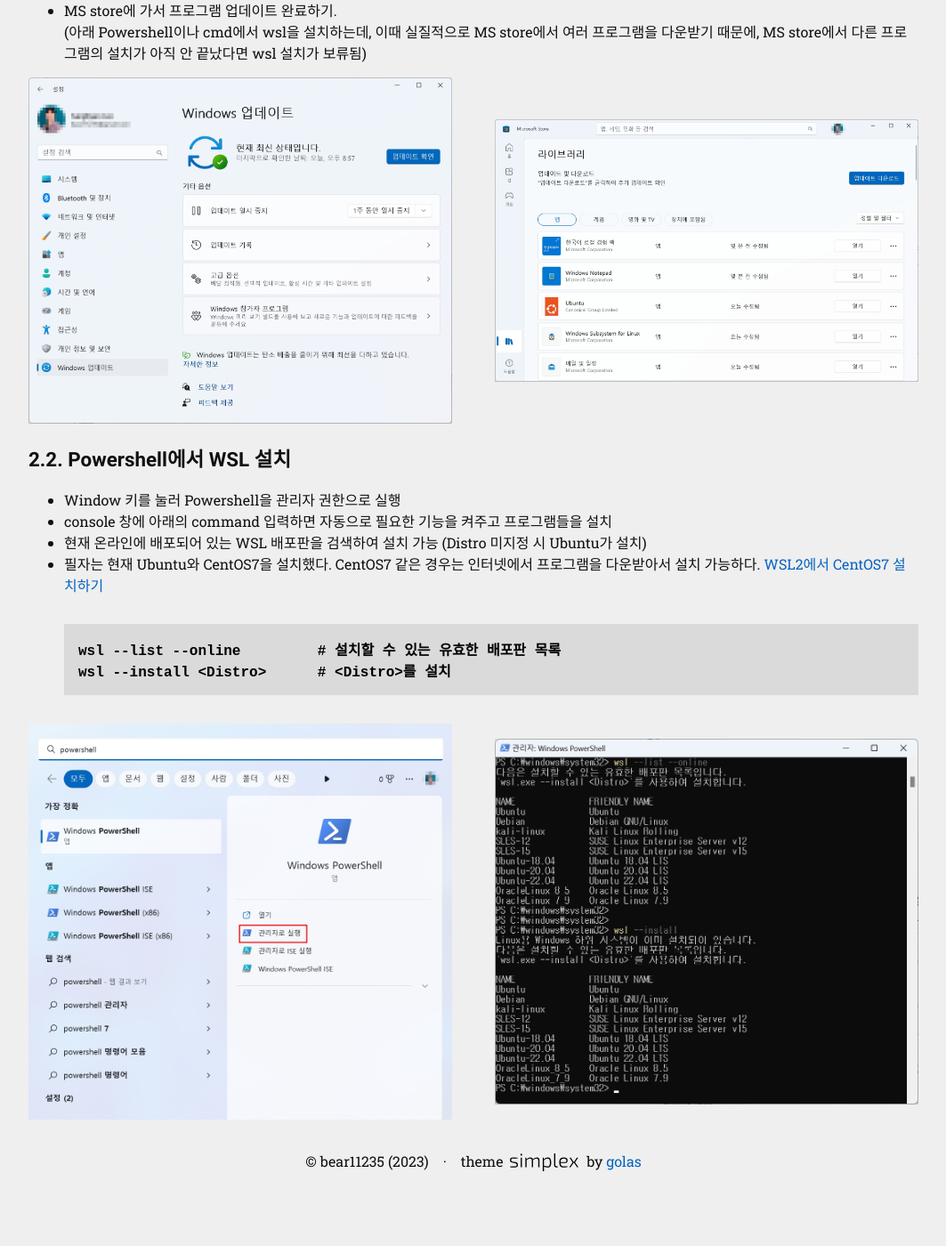
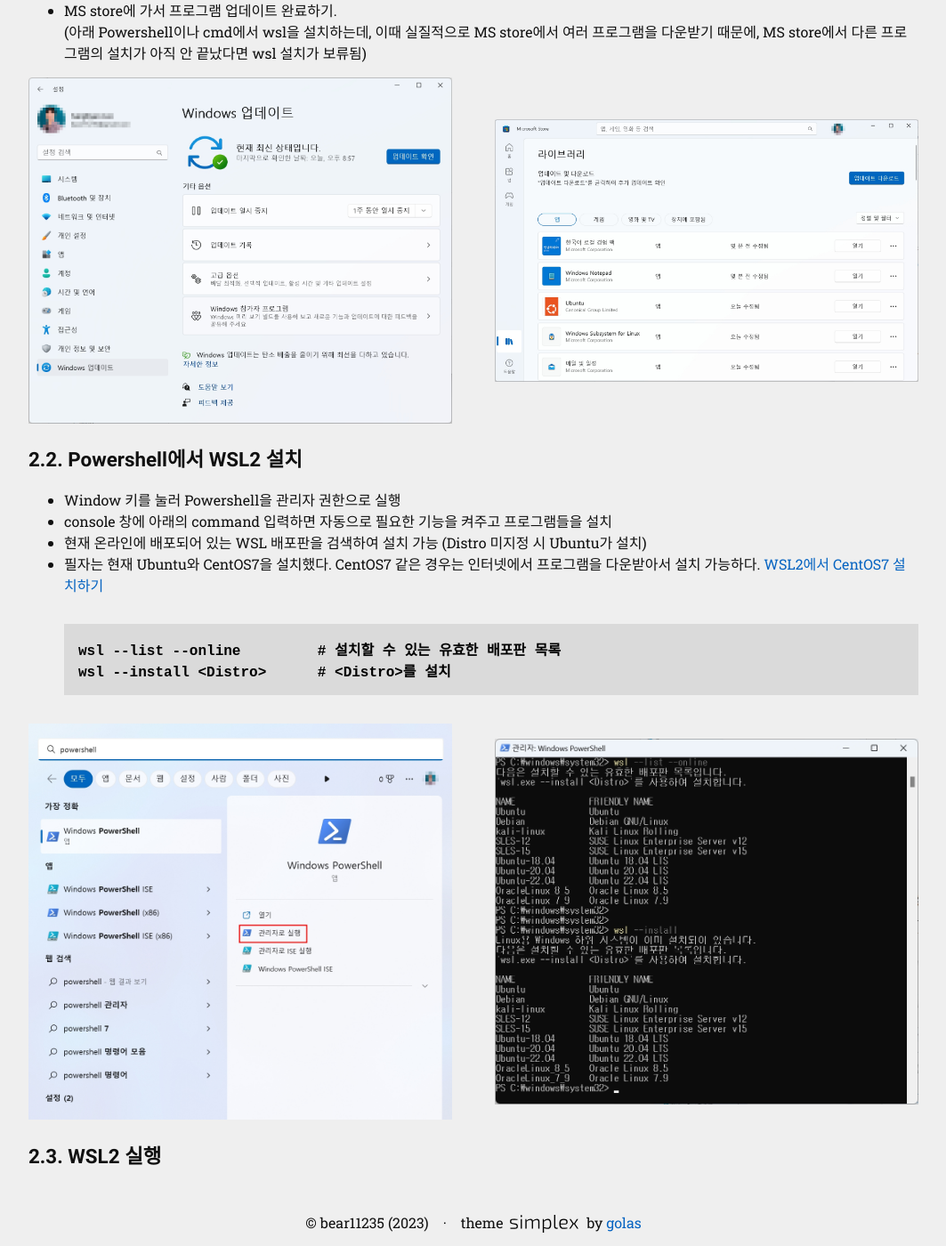
Before and after one commit to bear11235/bear11235.github.io, a Jekyll site: the page built from _posts/Computer/2023-01-29-Install-WSL2-on-Win11.md, in a window 1280 px wide and 1400 px high, scrolled down 780 px. Shown: the whole window at 89% size, without its empty margins (108-1171 px from the left). Built offline with Jekyll 4.4.1, drawn with Linux system fonts in a browser that asks for light colours; before the commit the page ends 2111 px from its top, so only the background shows below that.

Commit message:
Posting for WSL2 on Win11

```diff
--- a/_posts/Computer/2023-01-29-Install-WSL2-on-Win11.md
+++ b/_posts/Computer/2023-01-29-Install-WSL2-on-Win11.md
@@ -35,7 +35,7 @@ fb_app_id: example
     </a>
 </div>
 
-## 2.2. Powershell에서 WSL 설치
+## 2.2. Powershell에서 WSL2 설치
  - Window 키를 눌러 Powershell을 관리자 권한으로 실행
  - console 창에 아래의 command 입력하면 자동으로 필요한 기능을 켜주고 프로그램들을 설치
  - 현재 온라인에 배포되어 있는 WSL 배포판을 검색하여 설치 가능 (Distro 미지정 시  Ubuntu가 설치)
@@ -56,3 +56,5 @@ wsl --install <Distro>      # <Distro>를 설치
                 width="500"/>
     </a>
 </div>
+
+## 2.3. WSL2 실행
```
